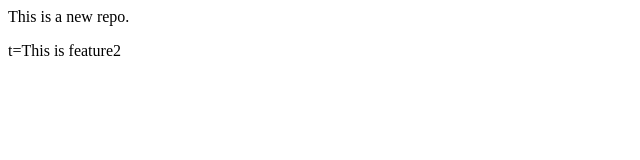
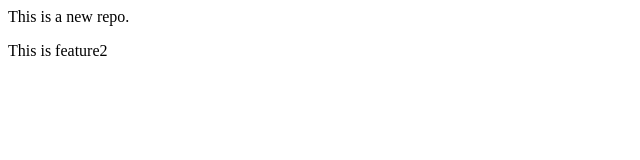
Before and after one commit to shivampathak-dev/localrepo, a plain HTML site: page index.html in a window 1280 px wide. Shown: the full height of the page, 0-640 px from the left. Drawn offline with Linux system fonts and the light colour scheme.

Commit message:
New Features

```diff
--- a/index.html
+++ b/index.html
@@ -1,2 +1,2 @@
 <p>This is a new repo.</p>
-<p>t=This is feature2</p>
+<p>This is feature2</p>
```
